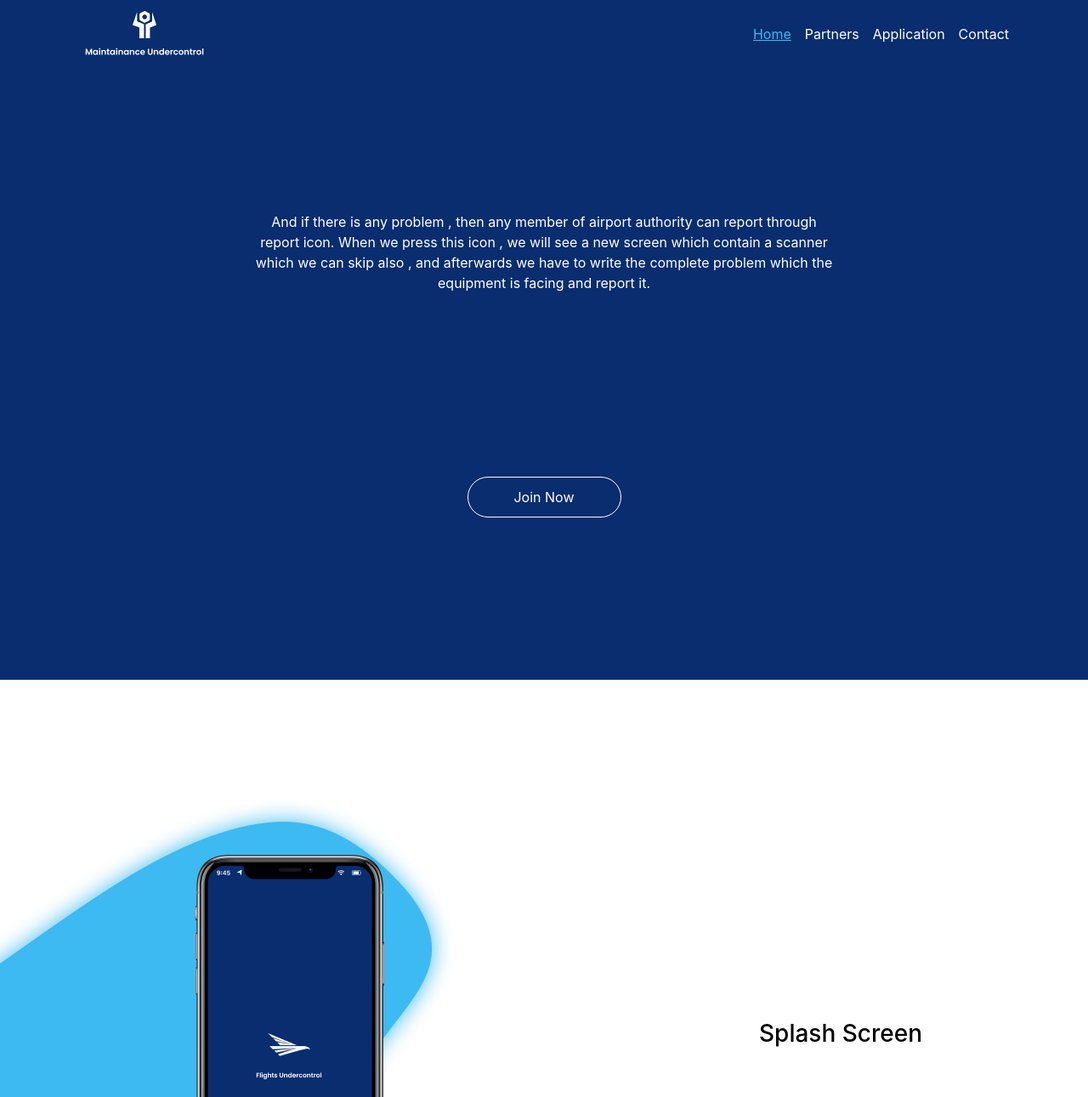
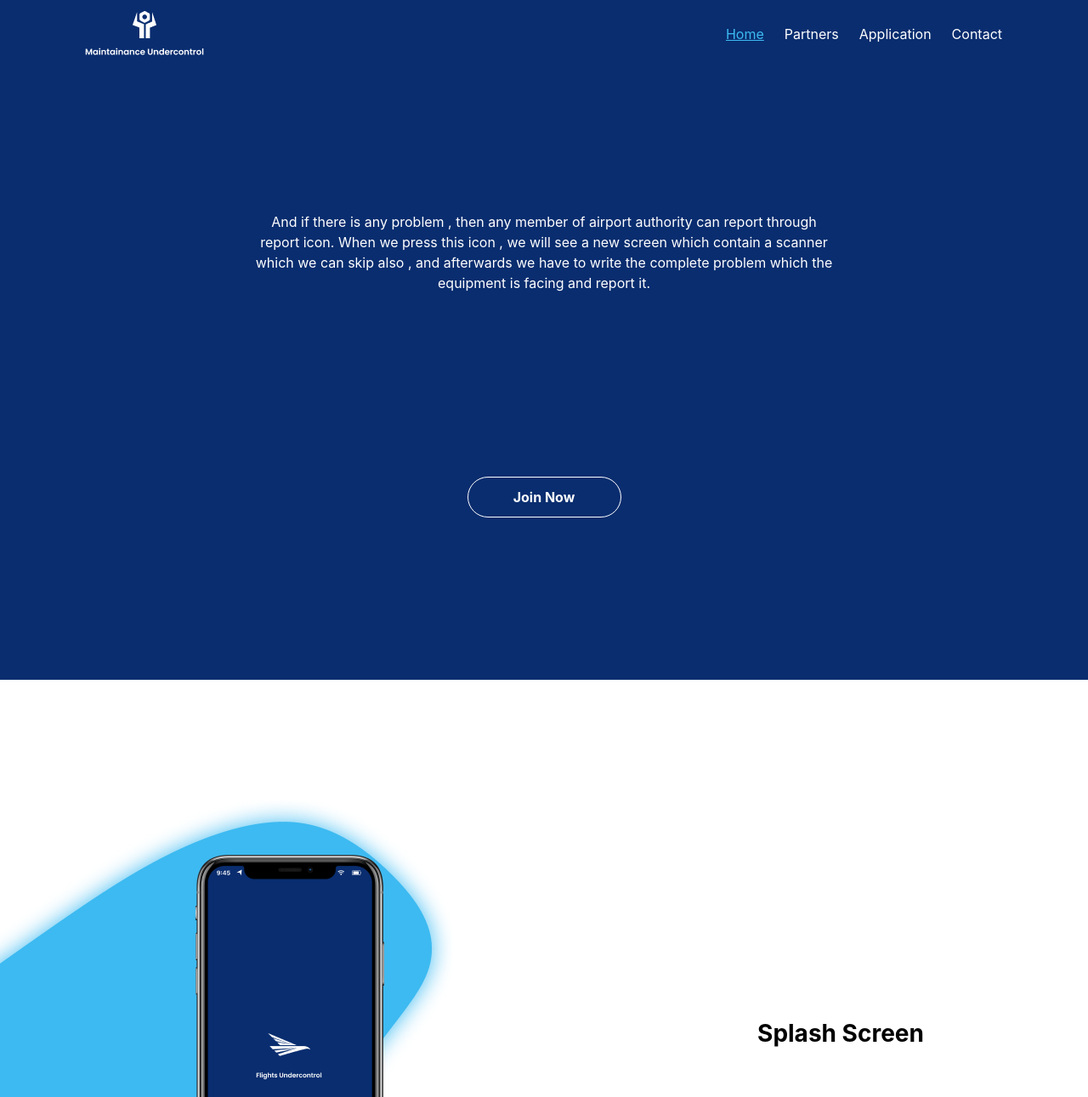
Before and after one commit to ayush-tiwari57/sharda, a plain HTML site: page index.html in a window 1280 px wide. Shown: the top 1291 px of the page at 85% size. Drawn offline with nearby package versions, Linux system fonts and the light colour scheme.

Commit message:
second commit

```diff
--- a/index.html
+++ b/index.html
@@ -30,16 +30,16 @@
                 </button>
                 <div class="collapse navbar-collapse" id="navbarCollapse">
                     <ul class="navbar-nav ml-auto">
-                        <li class="nav-item">
+                        <li class="nav-item pr-2">
                             <a href="#home" class=" current nav-link">Home</a>
                         </li>
-                        <li class="nav-item">
+                        <li class="nav-item pr-2">
                             <a href="#footer" class="nav-link text-white">Partners</a>
                         </li>
-                        <li class="nav-item">
+                        <li class="nav-item pr-2">
                             <a href="#footer" class="nav-link text-white">Application</a>
                         </li>
-                        <li class="nav-item">
+                        <li class="nav-item pr-2">
                             <a href="#footer" class="nav-link text-white">Contact</a>
                         </li>
                     </ul>
@@ -61,7 +61,7 @@
                 </div>
             </div>
             <div class="text-center">
-                <button type="button" class="btn bg_blue text-white">Join Now</button>
+                <button type="button" class="btn bg_blue text-white font-weight-bold">Join Now</button>
             </div>
         </header>
     </div>
@@ -72,13 +72,13 @@
                 <img src="./img/Group 103.png" alt="" style="margin-left: -200px;">
             </div>
             <div class="col">
-                <h3 class="text-center" style="margin-top: 400px; margin-bottom: 60px;">Splash Screen</h3>
+                <h3 class="text-center font-weight-bold" style="margin-top: 400px; margin-bottom: 60px;">Splash Screen</h3>
                 <p class="text-center">This Screen will be shown to users when app data is loading</p>
             </div>
         </div>
         <div class="row">
             <div class="col">
-                <h3 class="text-center" style="margin-top: 90px; margin-bottom: 60px;">Sign Up</h3>
+                <h3 class="text-center font-weight-bold" style="margin-top: 90px; margin-bottom: 60px;">Sign Up</h3>
                 <p class="text-center">This Screen will be shown to users to enter credentials and login to the app</p>
             </div>
             <div class="col">
@@ -90,7 +90,7 @@
                 <img src="./img/Group 105.png" alt="" style=" margin-left: -200px;">
             </div>
             <div class="col">
-                <h3 class="text-center" style="margin-top: 400px; margin-bottom: 60px;">Problems Screen</h3>
+                <h3 class="text-center font-weight-bold mr-5" style="margin-top: 400px; margin-bottom: 60px; margin-right: 25px;">Problems Screen</h3>
                 <p class="text-center">
                     This Screen shows all the problems reported by
                     the users of this app , seeing these problems ,
@@ -126,7 +126,7 @@
     </div>
     <div class="container">
 
-        <img src="./img/Group 102.png" alt="">
+        <img src="./img/Group 102.png" style="margin-left: 40px;" alt="">
     </div>
     <footer id="footer" class="footer-1 mt-5">
         <div class="main-footer widgets-dark typo-light">
@@ -187,6 +187,7 @@
         <h5 class="widget-title">Contact Us<span></span></h5>
 
         <p><a href="mailto:info@domain.com" title="glorythemes">info@domain.com</a></p>
+        <a href="#"><img src="./img/apple-app-store-travel-awards-globestamp-7 1.png" alt=""></a>
         <ul class="social-footer2">
 
         </ul>
--- a/style.css
+++ b/style.css
@@ -9,6 +9,7 @@
 body{
     color: black;
     background: white;
+    overflow-x: hidden;
 }
 
 #home{
```
Also changed, not shown: img/apple-app-store-travel-awards-globestamp-7 1.png (added).
